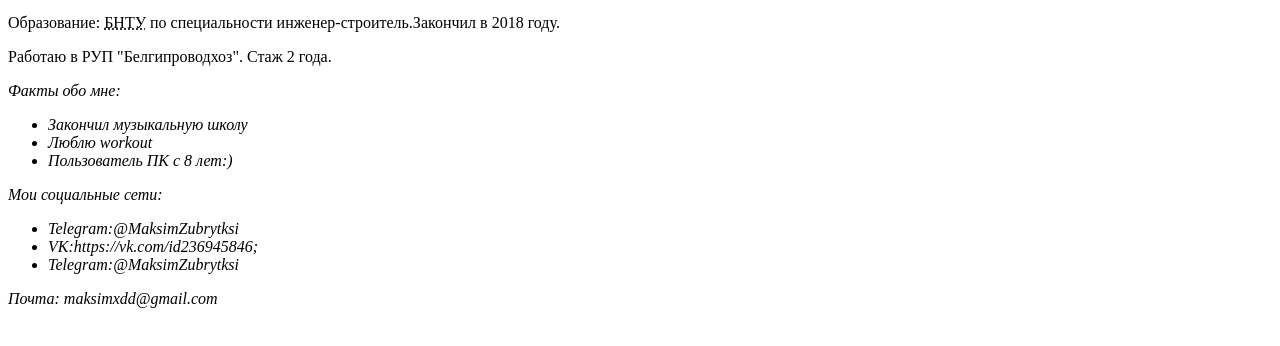
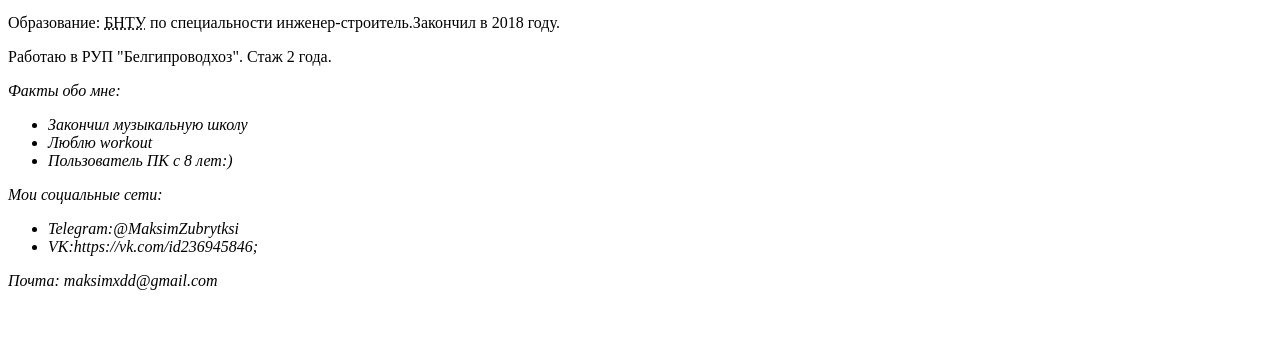
Before and after one commit to MaksimZubrytski/lesson_1, a plain HTML site: page index.html in a window 1280 px wide. Shown: the part 126-472 px from the top of the page. Drawn offline with Linux system fonts and the light colour scheme.

Commit message:
Update index.html

```diff
--- a/index.html
+++ b/index.html
@@ -28,7 +28,6 @@
         <ul>
             <li><i>Telegram:@MaksimZubrytksi</i></li>
             <li><i>VK:https://vk.com/id236945846;</i></li>
-            <li><i>Telegram:@MaksimZubrytksi</i></li>
         </ul>
         <i>Почта: maksimxdd@gmail.com</i>
     </footer>
```
